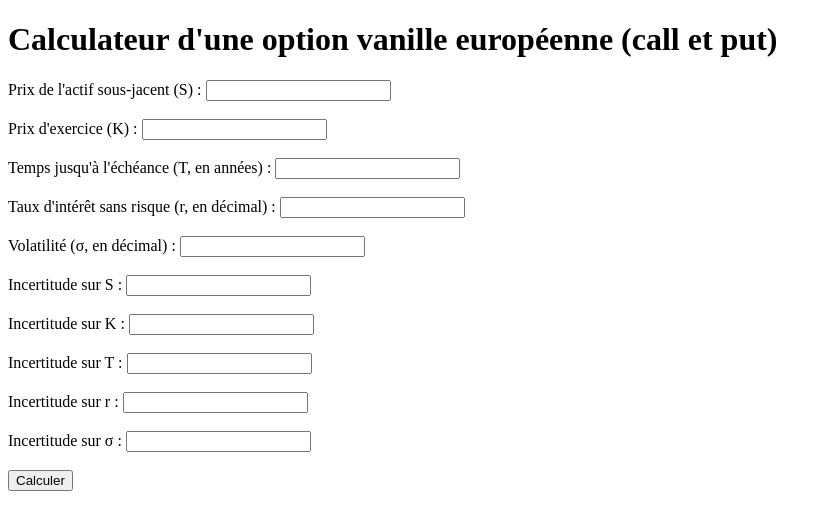
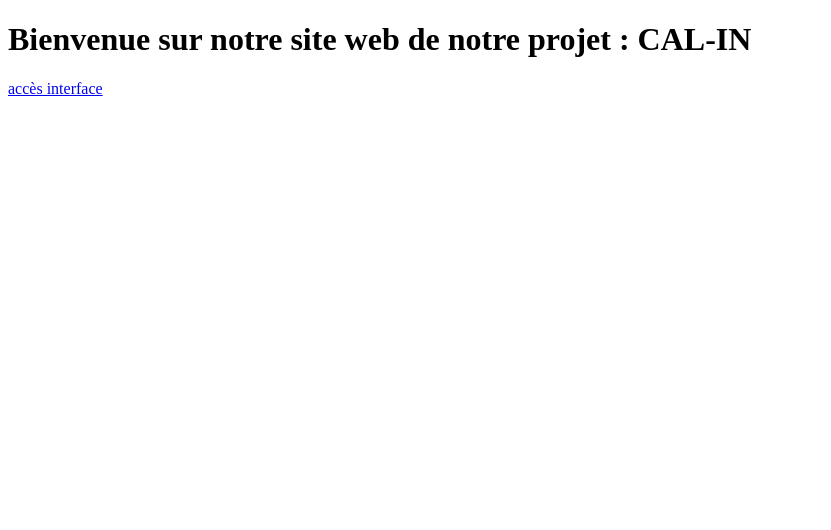
Before and after one commit to tarmyos/Projet-CAL-IN, a Flask app: page / in a window 1280 px wide. Shown: the top 530 px of the page, without its empty margins (0-831 px from the left). Run offline with Flask 3, Linux system fonts and the light colour scheme.

Commit message:
feat: reindexation + navbar pour l interface

```diff
--- a/app.py
+++ b/app.py
@@ -8,7 +8,19 @@ app = Flask(__name__)
 def index():
     return render_template('index.html', call_result=None, put_result=None)
 
-@app.route('/calculate', methods=['POST'])
+@app.route('/european', methods=['GET'])
+def european():
+    return render_template('european.html')
+
+@app.route('/american', methods=['GET'])
+def american():
+    return render_template('american.html')
+
+@app.route('/bermudian', methods=['GET'])
+def bermudian():
+    return render_template('bermudian.html')
+
+@app.route('/european/calculate', methods=['POST'])
 def calculate():
     try:
         # Récupération des données du formulaire
@@ -31,10 +43,10 @@ def calculate():
         put_price, delta_put = propagation_incertitudes_put(S, K, T, r, sigma, dS, dK, dT, dr, dSigma)
 
         # Retour des résultats
-        return render_template('index.html', call_result=call_price, put_result=put_price, call_uncertainty=delta_call, put_uncertainty=delta_put)
+        return render_template('european.html', call_result=call_price, put_result=put_price, call_uncertainty=delta_call, put_uncertainty=delta_put)
 
     except ValueError:
-        return render_template('index.html', call_result="Erreur dans les entrées", put_result="Erreur dans les entrées", call_uncertainty="Erreur dans les entrées", put_uncertainty="Erreur dans les entrées")
+        return render_template('european.html', call_result="Erreur dans les entrées", put_result="Erreur dans les entrées", call_uncertainty="Erreur dans les entrées", put_uncertainty="Erreur dans les entrées")
 
 if __name__ == '__main__':
     app.run(host='0.0.0.0', port=8080, debug=True)
--- a/templates/index.html
+++ b/templates/index.html
@@ -7,48 +7,8 @@
     <link rel="stylesheet" href="/static/style.css">
 </head>
 <body>
-    <h1> Calculateur d'une option vanille européenne (call et put) </h1>
-    <form action="/calculate" method="POST">
-        <label for="S">Prix de l'actif sous-jacent (S) :</label>
-        <input type="text" id="S" name="S" required><br><br>
-
-        <label for="K">Prix d'exercice (K) :</label>
-        <input type="text" id="K" name="K" required><br><br>
-
-        <label for="T">Temps jusqu'à l'échéance (T, en années) :</label>
-        <input type="text" id="T" name="T" required><br><br>
-
-        <label for="r">Taux d'intérêt sans risque (r, en décimal) :</label>
-        <input type="text" id="r" name="r" required><br><br>
-
-        <label for="sigma">Volatilité (σ, en décimal) :</label>
-        <input type="text" id="sigma" name="sigma" required><br><br>
-
-        <label for="dS">Incertitude sur S :</label>
-        <input type="text" id="dS" name="dS" required><br><br>
-
-        <label for="dK">Incertitude sur K :</label>
-        <input type="text" id="dK" name="dK" required><br><br>
-
-        <label for="dT">Incertitude sur T :</label>
-        <input type="text" id="dT" name="dT" required><br><br>
-
-        <label for="dr">Incertitude sur r :</label>
-        <input type="text" id="dr" name="dr" required><br><br>
-
-        <label for="dSigma">Incertitude sur σ :</label>
-        <input type="text" id="dSigma" name="dSigma" required><br><br>
-
-        <button type="submit">Calculer</button>
-    </form>
-
-    {% if call_result is not none and put_result is not none %}
-    <h2>Résultats :</h2>
-    <p>Prix de l'option Call : {{ call_result }}</p>
-    <p>Incertitude sur l'option Call : {{ call_uncertainty }}</p>
-    <p>Prix de l'option Put : {{ put_result }}</p>
-    <p>Incertitude sur l'option Put : {{ put_uncertainty }}</p>
-    {% endif %}
-
+    <h1> Bienvenue sur notre site web de notre projet : CAL-IN </h1>
+    <p>  </p>
+    <a href="/european"> accès interface </a>
 </body>
 </html>
```
